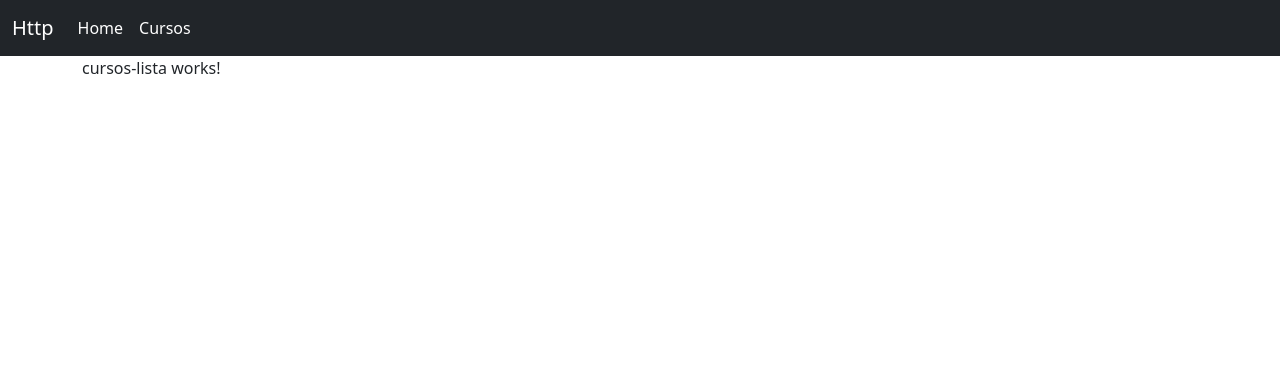
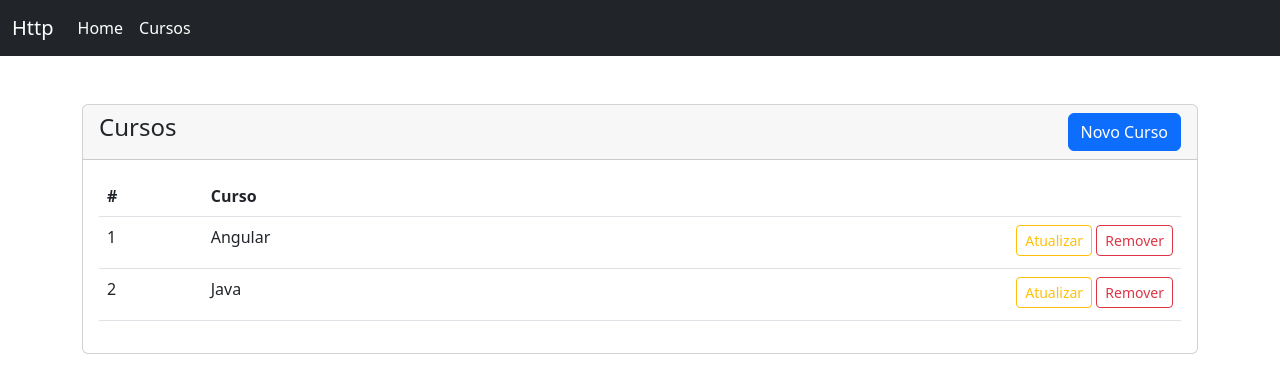
Before and after one commit to renatodev95/angular-training, an Angular app in the folder requests-http/: page /cursos in a window 1280 px wide. Shown: the top 392 px of the page. Built offline with nearby package versions, Linux system fonts and the light colour scheme; data requests are answered from the project's data file.

Commit message:
#120: Http GET: listar registros

```diff
--- a/requests-http/src/app/app.module.ts
+++ b/requests-http/src/app/app.module.ts
@@ -4,6 +4,7 @@ import { BrowserModule } from '@angular/platform-browser';
 import { AppRoutingModule } from './app-routing.module';
 import { AppComponent } from './app.component';
 import { BrowserAnimationsModule } from '@angular/platform-browser/animations';
+import {HttpClientModule} from "@angular/common/http";
 
 @NgModule({
   declarations: [
@@ -12,7 +13,8 @@ import { BrowserAnimationsModule } from '@angular/platform-browser/animations';
   imports: [
     BrowserModule,
     AppRoutingModule,
-    BrowserAnimationsModule
+    BrowserAnimationsModule,
+    HttpClientModule
   ],
   providers: [],
   bootstrap: [AppComponent]
--- /dev/null
+++ b/requests-http/src/app/cursos/curso.ts
@@ -0,0 +1,4 @@
+export interface Curso {
+  id: number;
+  nome: string;
+}
--- a/requests-http/src/app/cursos/cursos-lista/cursos-lista.component.html
+++ b/requests-http/src/app/cursos/cursos-lista/cursos-lista.component.html
@@ -1 +1,38 @@
-<p>cursos-lista works!</p>
+<div class="card mt-5">
+  <div class="card-header">
+    <div class="float-start">
+      <h4>Cursos</h4>
+    </div>
+    <div class="float-end">
+      <button type="button" class="btn btn-primary" [routerLink]="['novo']">Novo Curso</button>
+    </div>
+  </div>
+  <div class="card-body">
+    <table class="table table-hover">
+      <thead>
+      <tr>
+        <th>#</th>
+        <th>Curso</th>
+        <th></th>
+      </tr>
+      </thead>
+      <tbody>
+      <tr *ngFor="let curso of cursos">
+        <td>{{curso.id}}</td>
+        <td>{{curso.nome}}</td>
+        <td>
+            <span class="float-end">
+              <button class="btn btn-outline-warning mb-1 btn-sm">
+                Atualizar
+              </button>
+
+              <button class="btn btn-outline-danger mb-1 btn-sm">
+                Remover
+              </button>
+            </span>
+        </td>
+      </tr>
+      </tbody>
+    </table>
+  </div>
+</div>
--- a/requests-http/src/app/cursos/cursos-lista/cursos-lista.component.ts
+++ b/requests-http/src/app/cursos/cursos-lista/cursos-lista.component.ts
@@ -1,15 +1,23 @@
-import { Component, OnInit } from '@angular/core';
+import {Component, OnInit} from '@angular/core';
+import {Curso} from "../curso";
+import {CursosService} from "../cursos.service";
 
 @Component({
   selector: 'app-cursos-lista',
   templateUrl: './cursos-lista.component.html',
-  styleUrls: ['./cursos-lista.component.scss']
+  styleUrls: ['./cursos-lista.component.scss'],
+  preserveWhitespaces: true
 })
 export class CursosListaComponent implements OnInit {
 
-  constructor() { }
+  cursos: Curso[];
+
+  constructor(private service: CursosService) {
+  }
 
   ngOnInit(): void {
+    this.service.list()
+      .subscribe(dados => this.cursos = dados);
   }
 
 }
--- /dev/null
+++ b/requests-http/src/app/cursos/cursos.service.ts
@@ -0,0 +1,22 @@
+import { Injectable } from '@angular/core';
+import { HttpClient } from '@angular/common/http';
+import { Curso } from './curso';
+import { tap } from 'rxjs/operators';
+import { environment } from '../../environments/environment';
+
+@Injectable({
+  providedIn: 'root'
+})
+export class CursosService {
+
+  private readonly API = 'http://localhost:3000/cursos'
+
+  constructor(private http: HttpClient) { }
+
+  list() {
+    return this.http.get<Curso[]>(this.API)
+      .pipe(
+        tap(console.log)
+      );
+  }
+}
--- a/requests-http/tsconfig.json
+++ b/requests-http/tsconfig.json
@@ -5,7 +5,7 @@
     "baseUrl": "./",
     "outDir": "./dist/out-tsc",
     "forceConsistentCasingInFileNames": true,
-    "strict": true,
+    "strict": false,
     "noImplicitReturns": true,
     "noFallthroughCasesInSwitch": true,
     "sourceMap": true,
```
Also changed, not shown: 1 other file (tests, documents, lock files or other folders).
